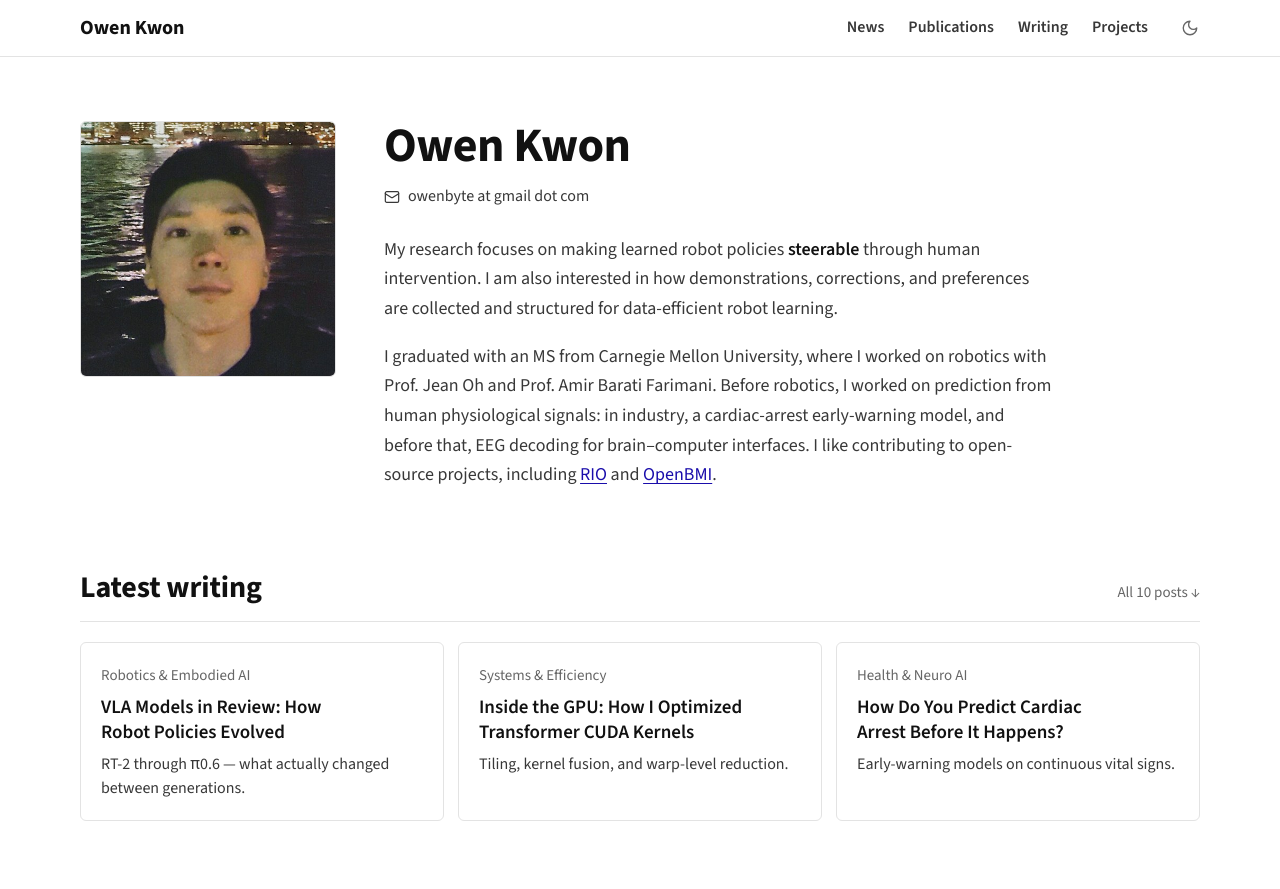
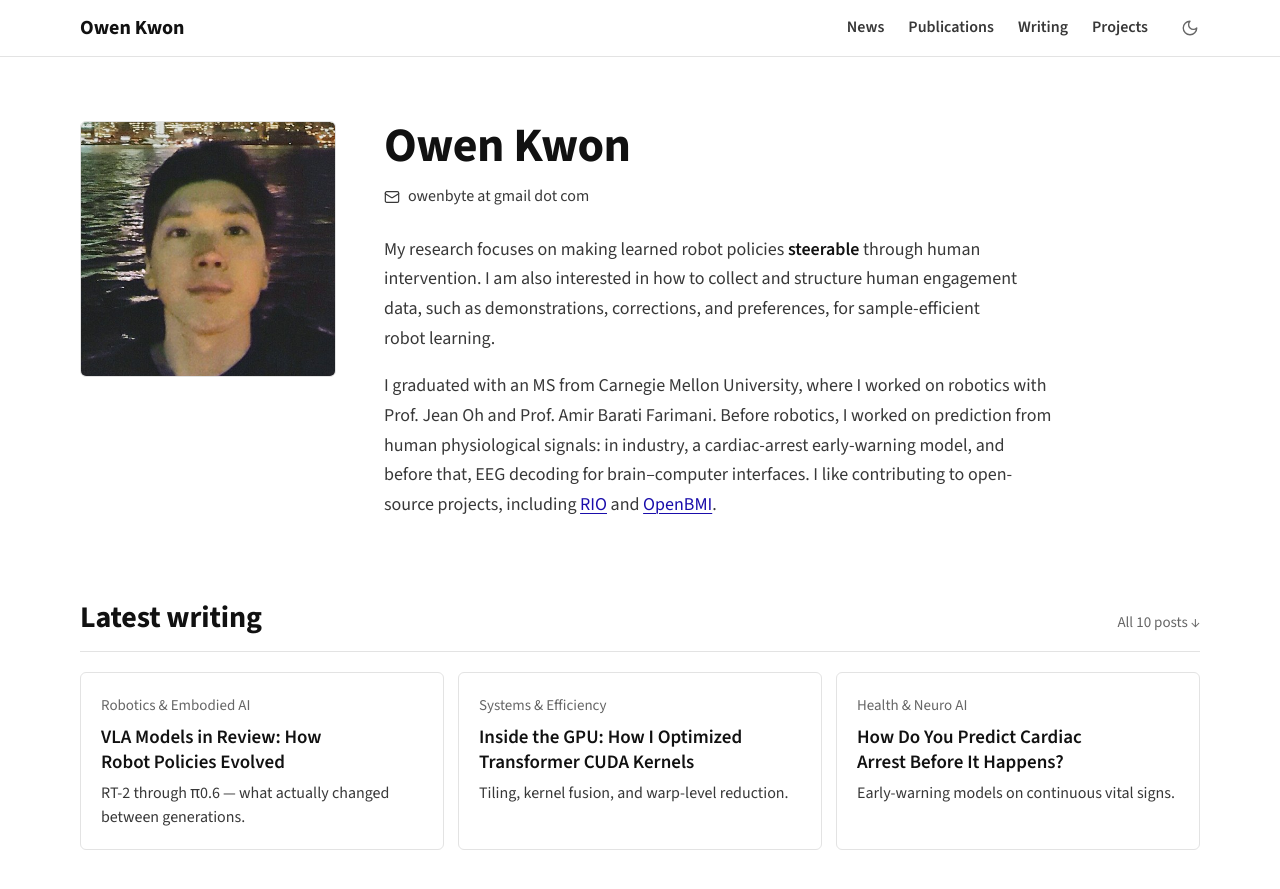
Before and after one commit to owenkgit/owenkgit.github.io, a Jekyll site: the page built from index.md, in a window 1280 px wide and 900 px high. Shown: the top 889 px of the window. Built offline with Jekyll 4.4.1, drawn with Linux system fonts in a browser that asks for light colours.

Commit message:
Frame research data as human engagement data in the bio

```diff
--- a/index.md
+++ b/index.md
@@ -2,6 +2,6 @@
 layout: home
 ---
 
-My research focuses on making learned robot policies **steerable** through human intervention. I am also interested in how demonstrations, corrections, and preferences are collected and structured for data-efficient robot learning.
+My research focuses on making learned robot policies **steerable** through human intervention. I am also interested in how to collect and structure human engagement data, such as demonstrations, corrections, and preferences, for sample-efficient robot learning.
 
 I graduated with an MS from Carnegie Mellon University, where I worked on robotics with Prof. Jean Oh and Prof. Amir Barati Farimani. Before robotics, I worked on prediction from human physiological signals: in industry, a cardiac-arrest early-warning model, and before that, EEG decoding for brain–computer interfaces. I like contributing to open-source projects, including [RIO](https://robot-i-o.github.io/) and [OpenBMI](https://github.com/PatternRecognition/OpenBMI).
```
